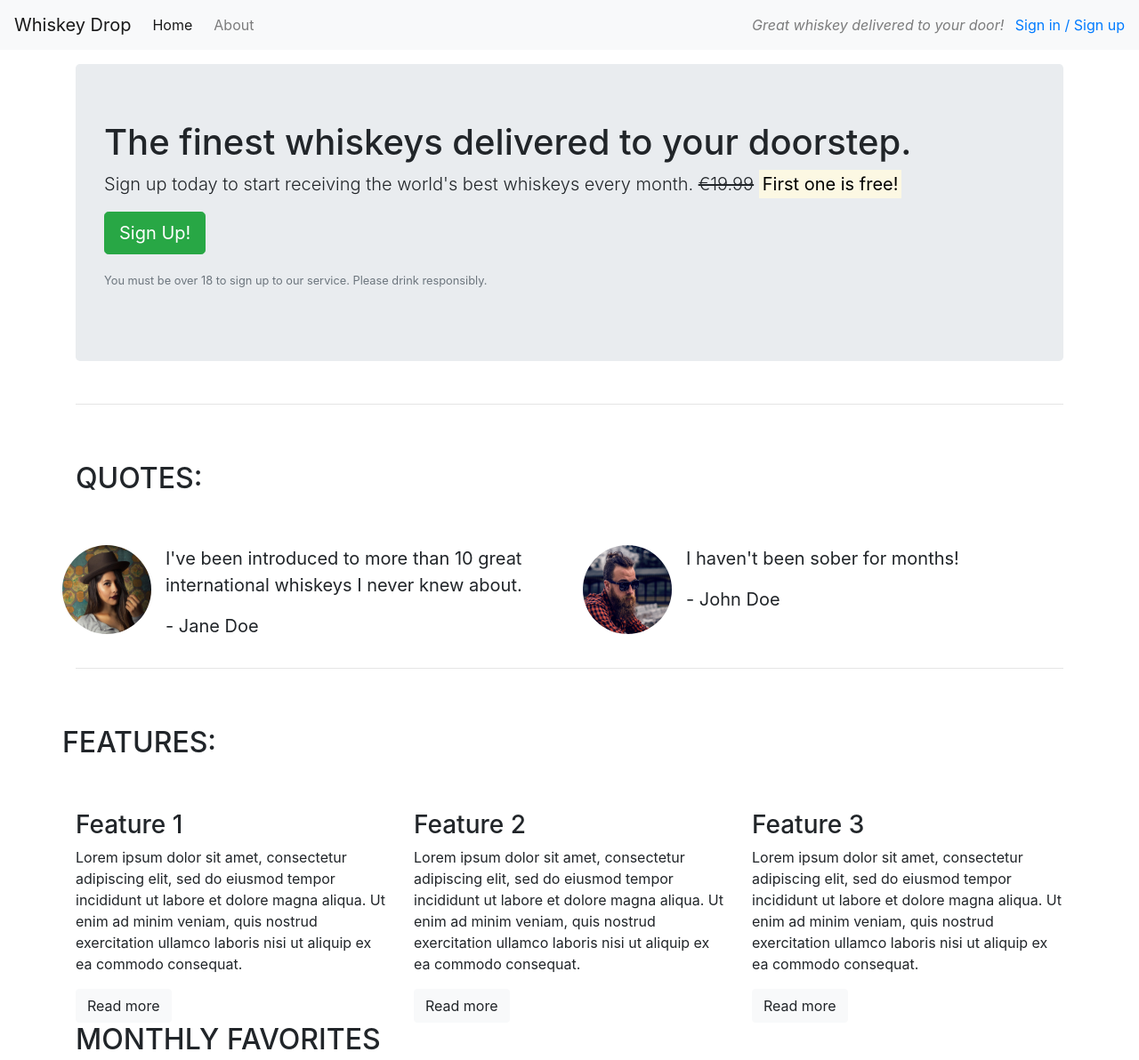
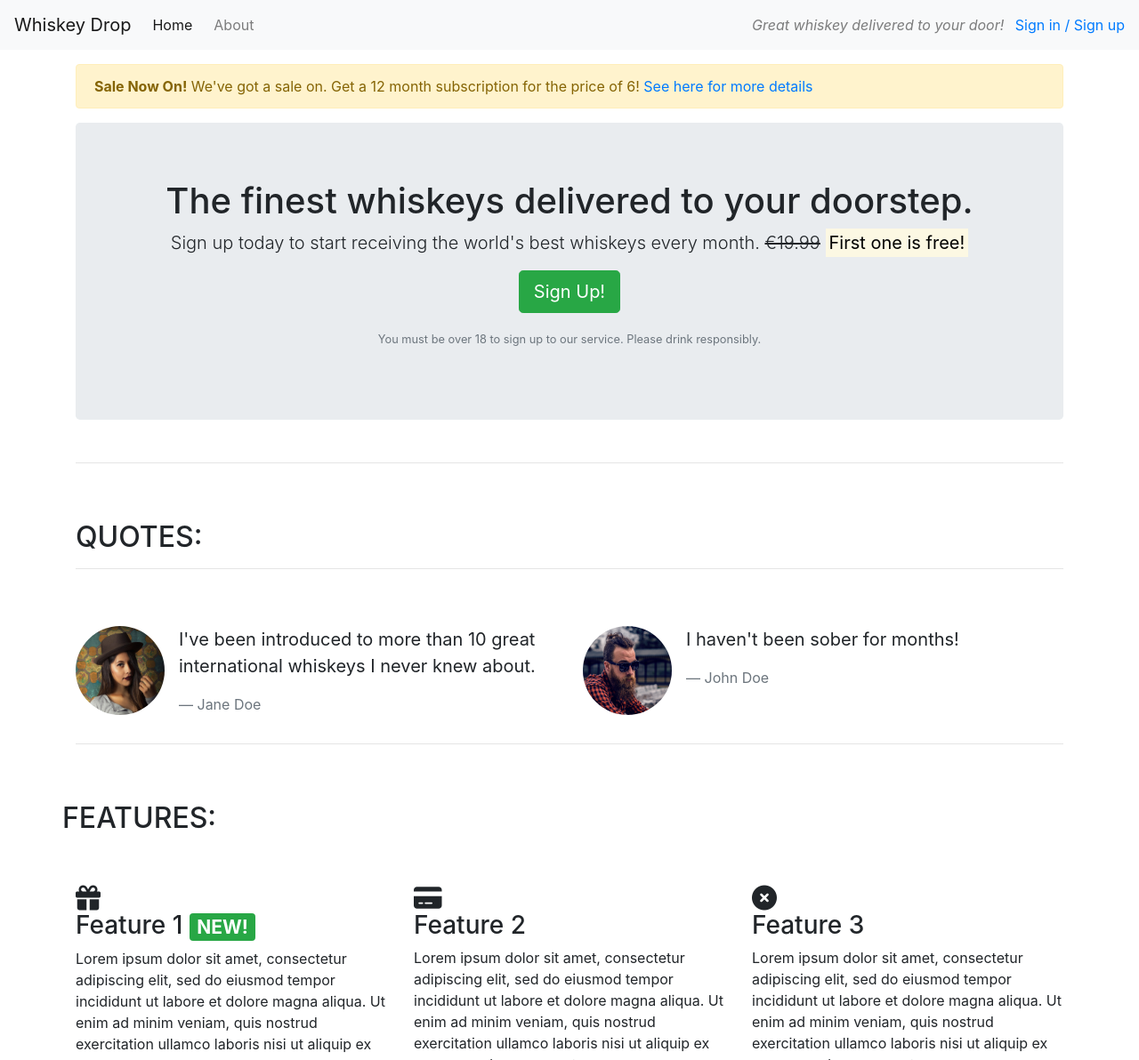
Before and after one commit to AndreasHolmgaard/bootstrapcamp, a plain HTML site: page index.html in a window 1280 px wide. Shown: the top 1192 px of the page at 89% size. Drawn offline with nearby package versions, Linux system fonts and the light colour scheme.

Commit message:
Added icons, promotion and quotes footer.

```diff
--- a/index.html
+++ b/index.html
@@ -12,7 +12,7 @@
 	<script src="https://stackpath.bootstrapcdn.com/bootstrap/4.1.3/js/bootstrap.min.js"
 		integrity="sha384-ChfqqxuZUCnJSK3+MXmPNIyE6ZbWh2IMqE241rYiqJxyMiZ6OW/JmZQ5stwEULTy" crossorigin="anonymous">
 	</script>
-
+	<script src="https://kit.fontawesome.com/43a9e8de00.js" crossorigin="anonymous"></script>
 </head>
 
 <body>
@@ -33,10 +33,18 @@
 	</nav>
 
 	<article class="container mt-3">
+		<div class="row d-none d-sm-block">
+			<div class="col-12">
+				<div class="alert alert-warning">
+					<strong>Sale Now On!</strong> We've got a sale on. Get a 12 month subscription for the price of 6!
+					<a href="">See here for more details</a>
+				</div>
+			</div>
+		</div>
 		<!-- Callout -->
 		<div class="row">
 			<div class="col-12">
-				<section class="callout jumbotron text-conter">
+				<section class="callout jumbotron text-center">
 					<h1>The finest whiskeys delivered to your doorstep.</h1>
 					<p class="lead">Sign up today to start receiving the world's best whiskeys every month.
 						<s class="d-none d-sm-inline">€19.99</s>
@@ -55,6 +63,8 @@
             <div class="row">
                 <div class="col-12 my-5">
                     <h2 class="text-uppercase">Quotes:</h2>
+                    <hr />
+                </div>
             </div>
             <div class="row">
                 <div class="col-12 col-md-6">
@@ -64,11 +74,8 @@
                         </div>
                         <div class="media-body">
                             <blockquote class="blockquote">
-										<p>I've been introduced to more than 10 great international whiskeys I never
-											knew
-											about.
-										</p>
-										<p>- Jane Doe</p>
+                                <p>I've been introduced to more than 10 great international whiskeys I never knew about.</p>
+                                <footer class="blockquote-footer">Jane Doe</footer>
                             </blockquote>
                         </div>
                     </div>
@@ -81,9 +88,8 @@
                         <div class="media-body">
                             <blockquote class="blockquote">
                                 <p>I haven't been sober for months!</p>
-											<p>- John Doe</p>
+                                <footer class="blockquote-footer">John Doe</footer>
                             </blockquote>
-									</div>
                         </div>
                     </div>
                 </div>
@@ -102,7 +108,8 @@
 				<div class="row">
 					<div class="COL-12 col-md-6 col-lg-4">
 						<div class="feature">
-							<h3>Feature 1</h3>
+							<h3><i class="fas fa-gift d-none d-sm-block"></i> Feature 1
+								<span class="badge badge-success">NEW!</span></h3>
 							<p>Lorem ipsum dolor sit amet, consectetur adipiscing elit, sed do eiusmod tempor incididunt
 								ut
 								labore
@@ -116,7 +123,7 @@
 					</div>
 					<div class="col-12 col-md-6 col-lg-4">
 						<div class="feature">
-							<h3>Feature 2</h3>
+							<h3><i class="fas fa-credit-card d-none d-sm-block"></i> Feature 2</h3>
 							<p>Lorem ipsum dolor sit amet, consectetur adipiscing elit, sed do eiusmod tempor incididunt
 								ut
 								labore
@@ -130,7 +137,7 @@
 					</div>
 					<div class="col-12 d-md-none d-lg-block col-lg-4">
 						<div class="feature">
-							<h3>Feature 3</h3>
+							<h3><i class="fas fa-times-circle d-none d-sm-block"></i> Feature 3</h3>
 							<p>Lorem ipsum dolor sit amet, consectetur adipiscing elit, sed do eiusmod tempor incididunt
 								ut
 								labore
```
Lines whose indentation alone changed are shown as unchanged.
